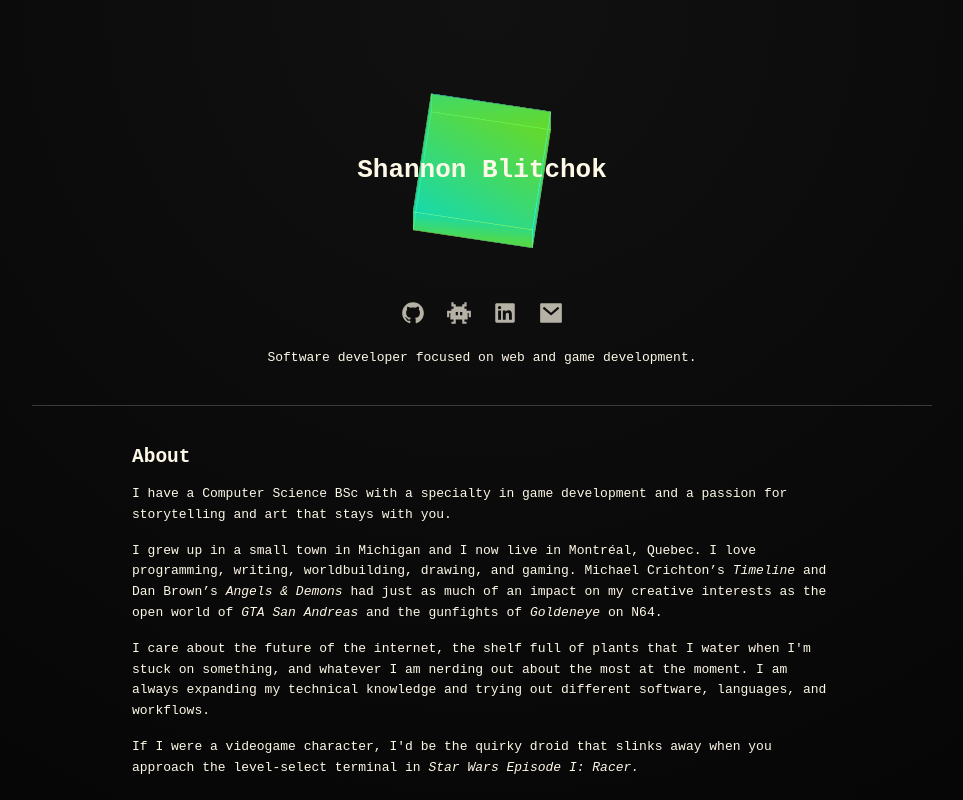
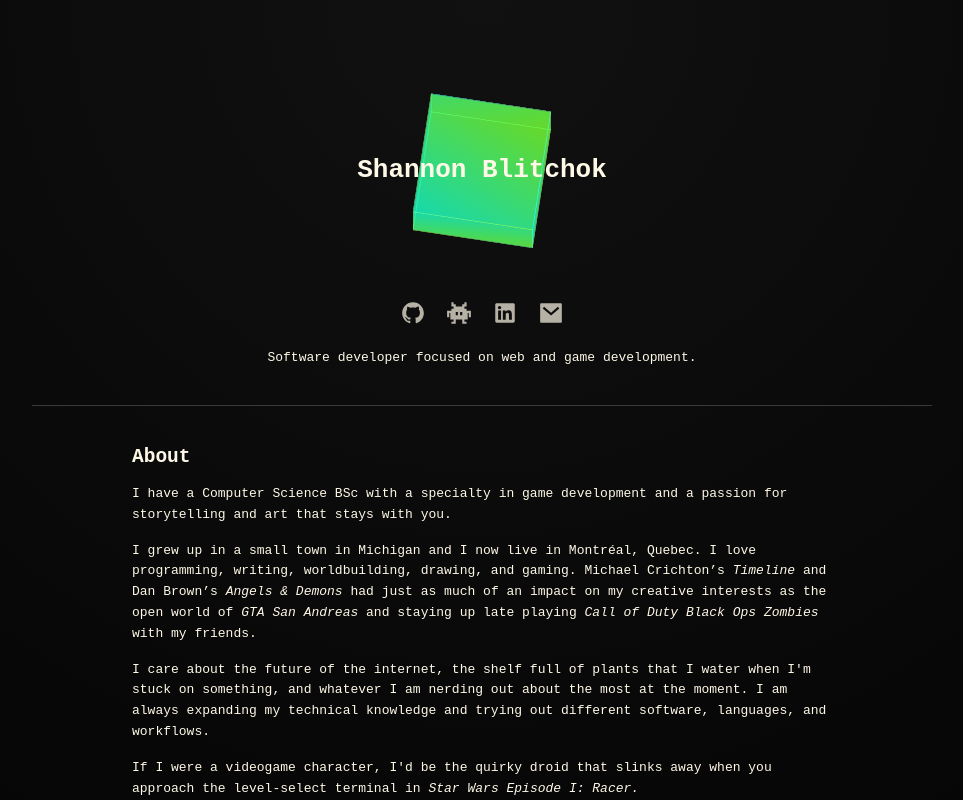
Before and after one commit to shanzcraft/portfolio-website, a React (Vite) app: page / in a window 1280 px wide. Shown: the whole page, without its empty margins (158-1121 px from the left). Built offline with nearby package versions, Linux system fonts and the light colour scheme.

Commit message:
Fixed broken link in icons section

```diff
--- a/src/App.jsx
+++ b/src/App.jsx
@@ -77,7 +77,7 @@
       k === 'github'
         ? 'https://github.com/shanzcraft'
         : k === 'gamepad'
-        ? 'https://itch.io/shanzgamestudios'
+        ? 'https://shanzgamestudios.itch.io/'
         : k === 'linkedin'
         ? 'https://www.linkedin.com/in/shannon-blitchok'
         : 'mailto:shannon.blitchok@gmail.com'
@@ -108,8 +108,8 @@
           Quebec. I love programming, writing, worldbuilding, drawing, and
           gaming. Michael Crichton’s <i>Timeline</i> and Dan Brown’s{' '}
           <i>Angels & Demons</i> had just as much of an impact on my creative
-          interests as the open world of <i>GTA San Andreas</i> and the
-          gunfights of <i>Goldeneye</i> on N64.
+          interests as the open world of <i>GTA San Andreas</i> and staying up late
+          playing <i>Call of Duty Black Ops Zombies</i> with my friends.
         </p>
         <br />
         <p>
```
